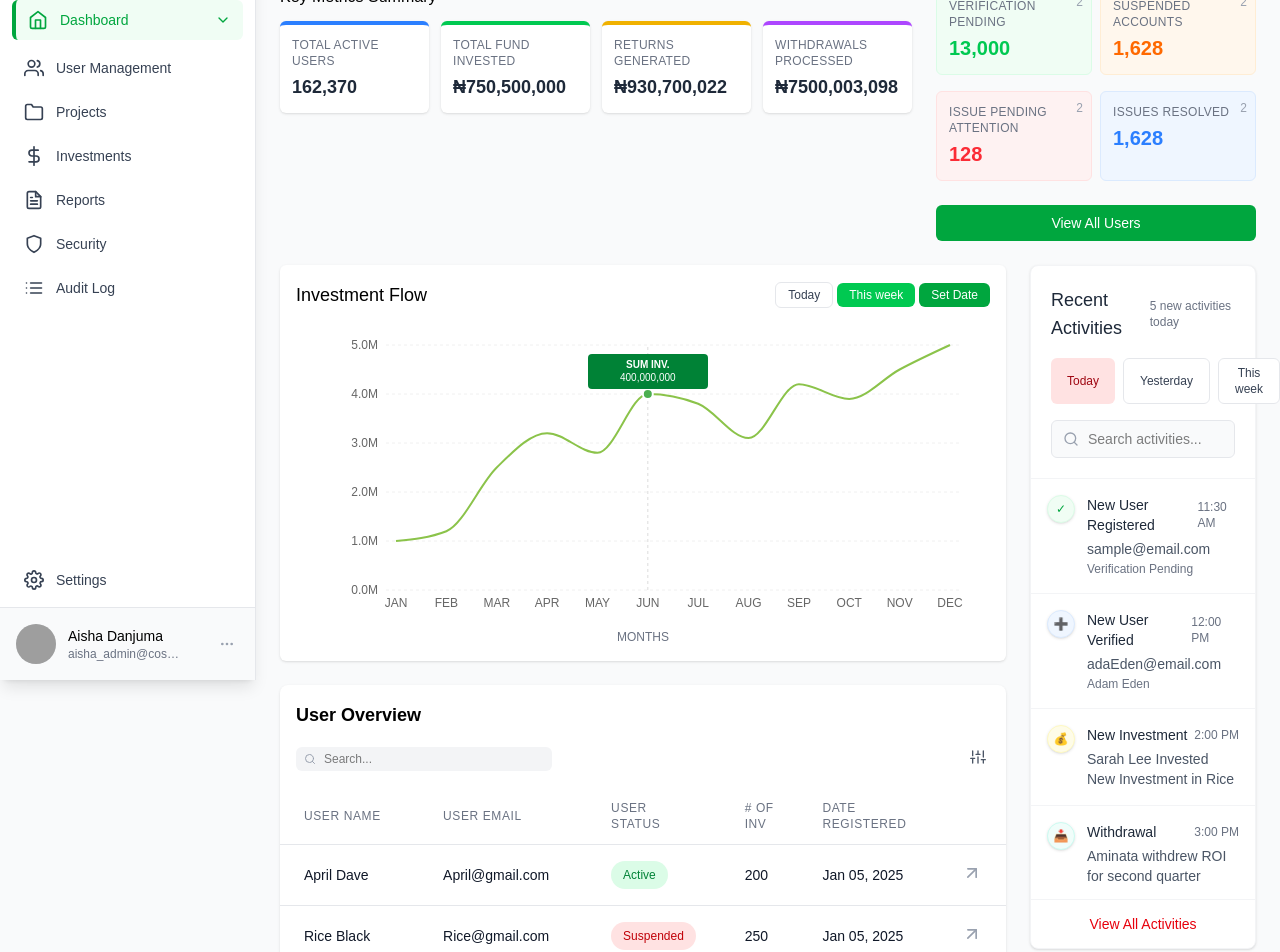
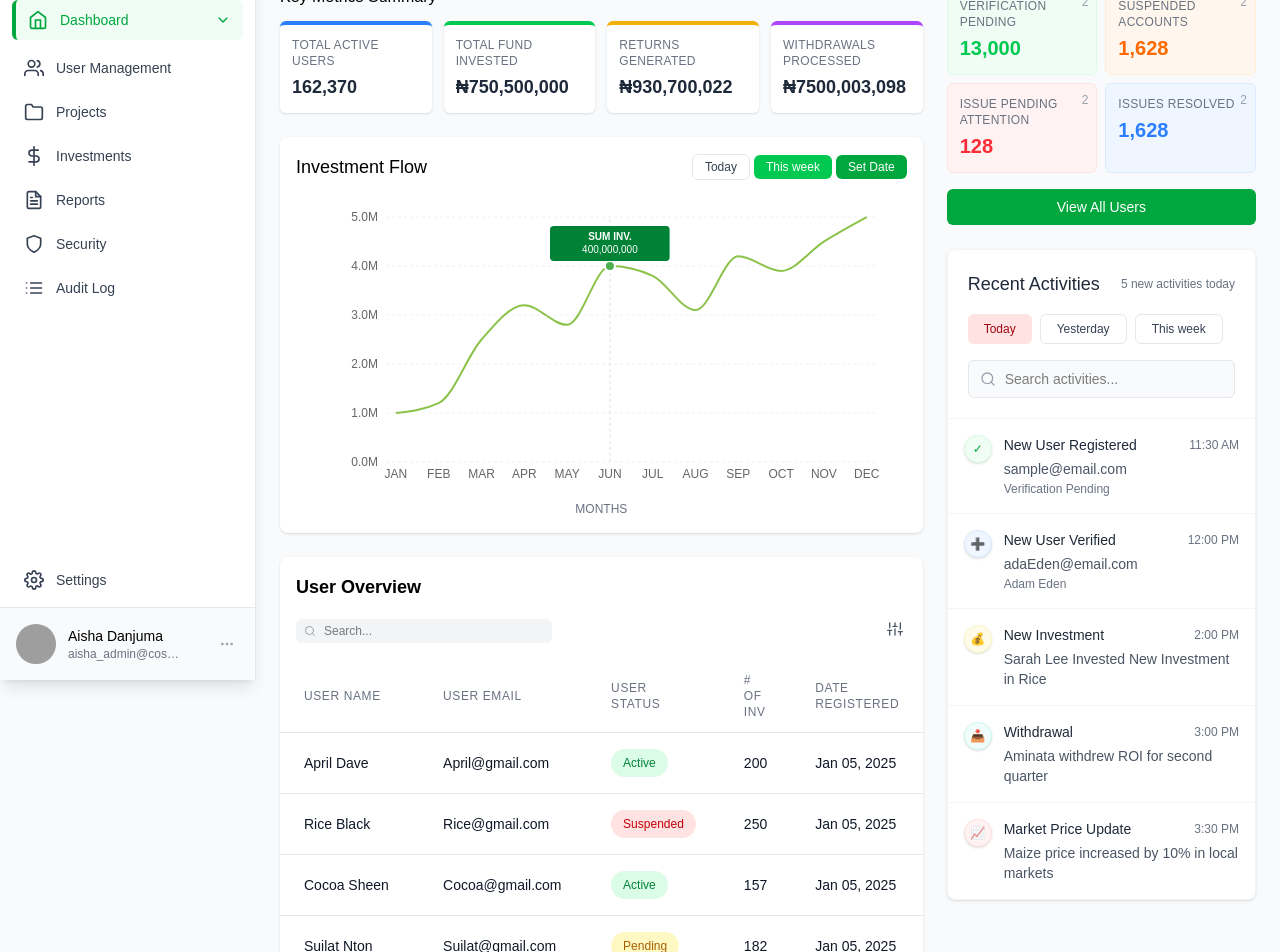
Before and after one commit to LinetMutuku/Grow, a Next.js app: page /admindashboard in a window 1280 px wide. Shown: the part 120-1072 px from the top of the page. Built offline with nearby package versions, Linux system fonts and the light colour scheme; grey boxes are pictures that could not be loaded.

Commit message:
dashboard components

```diff
--- a/src/app/admindashboard/page.tsx
+++ b/src/app/admindashboard/page.tsx
@@ -80,26 +80,26 @@ const AdminDashboardPage = () => {
 
                 {/* Dashboard content */}
                 <div className="p-6 bg-gray-50">
-                    {/* Key Metrics and User Stats section */}
-                    <div className="flex flex-col lg:flex-row gap-6 mb-6">
-                        {/* Key Metrics (takes up most of the width) */}
-                        <div className="flex-1">
+                    {/* Main Content - Grid Layout */}
+                    <div className="grid grid-cols-1 lg:grid-cols-3 gap-6">
+                        {/* Left Column - Main Content */}
+                        <div className="lg:col-span-2 space-y-6">
+                            {/* Key Metrics */}
                             <KeyMetrics />
+
+                            {/* Investment Flow */}
+                            <InvestmentFlow />
+
+                            {/* User Overview */}
+                            <UserOverview />
                         </div>
 
-                        {/* User Stats (fixed width on the right) */}
-                        <div className="w-full lg:w-80">
+                        {/* Right Column - Sidebar Content */}
+                        <div className="space-y-6">
+                            {/* User Stats */}
                             <UserStats />
-                        </div>
-                    </div>
 
-                    {/* Investment Flow, User Overview and Recent Activities section */}
-                    <div className="grid grid-cols-1 lg:grid-cols-4 gap-6">
-                        <div className="lg:col-span-3 space-y-6">
-                            <InvestmentFlow />
-                            <UserOverview />
-                        </div>
-                        <div className="space-y-6">
+                            {/* Recent Activities */}
                             <RecentActivities />
                         </div>
                     </div>
--- a/src/app/components/admindashboard/InvestmentFlow.tsx
+++ b/src/app/components/admindashboard/InvestmentFlow.tsx
@@ -72,7 +72,7 @@ const InvestmentFlow = () => {
     };
 
     return (
-        <div className="bg-white p-4 rounded-md shadow-sm">
+        <div className="bg-white p-4 rounded-lg shadow-sm">
             <div className="flex justify-between items-center mb-4">
                 <h2 className="text-lg font-medium">Investment Flow</h2>
                 <div className="flex items-center space-x-1">
--- a/src/app/components/admindashboard/KeyMetrics.tsx
+++ b/src/app/components/admindashboard/KeyMetrics.tsx
@@ -39,7 +39,7 @@ const KeyMetrics: React.FC<KeyMetricsProps> = ({
                                                    },
                                                }) => {
     return (
-        <div className="mb-4">
+        <div>
             <h2 className="text-base font-medium mb-3">Key Metrics Summary</h2>
 
             <div className="grid grid-cols-1 md:grid-cols-2 lg:grid-cols-4 gap-3">
--- a/src/app/components/admindashboard/RecentActivities.tsx
+++ b/src/app/components/admindashboard/RecentActivities.tsx
@@ -1,11 +1,9 @@
 'use client';
 
 import React, { useState } from 'react';
-import {
-    FiSearch,
-} from 'react-icons/fi';
+import { FiSearch } from 'react-icons/fi';
 
-// Sample activities data
+// Sample activities data - back to original
 const activitiesData = [
     {
         id: 1,
@@ -159,10 +157,10 @@ const RecentActivities: React.FC<RecentActivitiesProps> = ({ maxActivities = 6 }
                 <div className="flex space-x-2 mt-4">
                     <button
                         type="button"
-                        className={`px-4 py-1.5 text-xs font-medium rounded-md transition-colors ${
+                        className={`px-4 py-1.5 text-xs font-medium rounded-md ${
                             dateFilter === 'today'
                                 ? 'bg-red-100 text-red-800'
-                                : 'bg-white text-gray-700 border border-gray-200 hover:bg-gray-50'
+                                : 'bg-white text-gray-700 border border-gray-200'
                         }`}
                         onClick={() => setDateFilter('today')}
                     >
@@ -170,10 +168,10 @@ const RecentActivities: React.FC<RecentActivitiesProps> = ({ maxActivities = 6 }
                     </button>
                     <button
                         type="button"
-                        className={`px-4 py-1.5 text-xs font-medium rounded-md transition-colors ${
+                        className={`px-4 py-1.5 text-xs font-medium rounded-md ${
                             dateFilter === 'yesterday'
                                 ? 'bg-red-100 text-red-800'
-                                : 'bg-white text-gray-700 border border-gray-200 hover:bg-gray-50'
+                                : 'bg-white text-gray-700 border border-gray-200'
                         }`}
                         onClick={() => setDateFilter('yesterday')}
                     >
@@ -181,10 +179,10 @@ const RecentActivities: React.FC<RecentActivitiesProps> = ({ maxActivities = 6 }
                     </button>
                     <button
                         type="button"
-                        className={`px-4 py-1.5 text-xs font-medium rounded-md transition-colors ${
+                        className={`px-4 py-1.5 text-xs font-medium rounded-md ${
                             dateFilter === 'this_week'
                                 ? 'bg-red-100 text-red-800'
-                                : 'bg-white text-gray-700 border border-gray-200 hover:bg-gray-50'
+                                : 'bg-white text-gray-700 border border-gray-200'
                         }`}
                         onClick={() => setDateFilter('this_week')}
                     >
@@ -199,15 +197,15 @@ const RecentActivities: React.FC<RecentActivitiesProps> = ({ maxActivities = 6 }
                     </div>
                     <input
                         type="text"
-                        className="w-full bg-gray-50 pl-9 pr-4 py-2 rounded-md text-sm border border-gray-200 focus:outline-none focus:ring-1 focus:ring-red-500 focus:border-red-500 transition-colors"
+                        className="w-full bg-gray-50 pl-9 pr-4 py-2 rounded-md text-sm border border-gray-200 focus:outline-none focus:ring-1 focus:ring-red-500 focus:border-red-500"
                         placeholder="Search activities..."
                     />
                 </div>
             </div>
 
-            <div className="divide-y divide-gray-100 max-h-[420px] overflow-y-auto">
+            <div className="divide-y divide-gray-100">
                 {filteredActivities.map((activity) => (
-                    <div key={activity.id} className="p-4 hover:bg-gray-50 transition-colors">
+                    <div key={activity.id} className="p-4">
                         <div className="flex space-x-3">
                             <ActivityIcon type={activity.type} />
                             <div className="min-w-0 flex-1">
@@ -224,12 +222,6 @@ const RecentActivities: React.FC<RecentActivitiesProps> = ({ maxActivities = 6 }
                     </div>
                 ))}
             </div>
-
-            <div className="p-3 border-t border-gray-100 text-center">
-                <button className="text-sm text-red-600 hover:text-red-800 font-medium">
-                    View All Activities
-                </button>
-            </div>
         </div>
     );
 };
--- a/src/app/components/admindashboard/UserStats.tsx
+++ b/src/app/components/admindashboard/UserStats.tsx
@@ -53,7 +53,7 @@ const StatCard: React.FC<StatCardProps> = ({
 
     return (
         <div
-            className={`p-3 rounded-md border ${bgColor} mb-2 relative cursor-pointer hover:opacity-90 transition-opacity`}
+            className={`p-3 rounded-md border ${bgColor} relative cursor-pointer hover:opacity-90 transition-opacity`}
             onClick={onClick}
         >
             <span className="absolute top-2 right-2 text-gray-400 text-xs">{iconNumber}</span>
```
